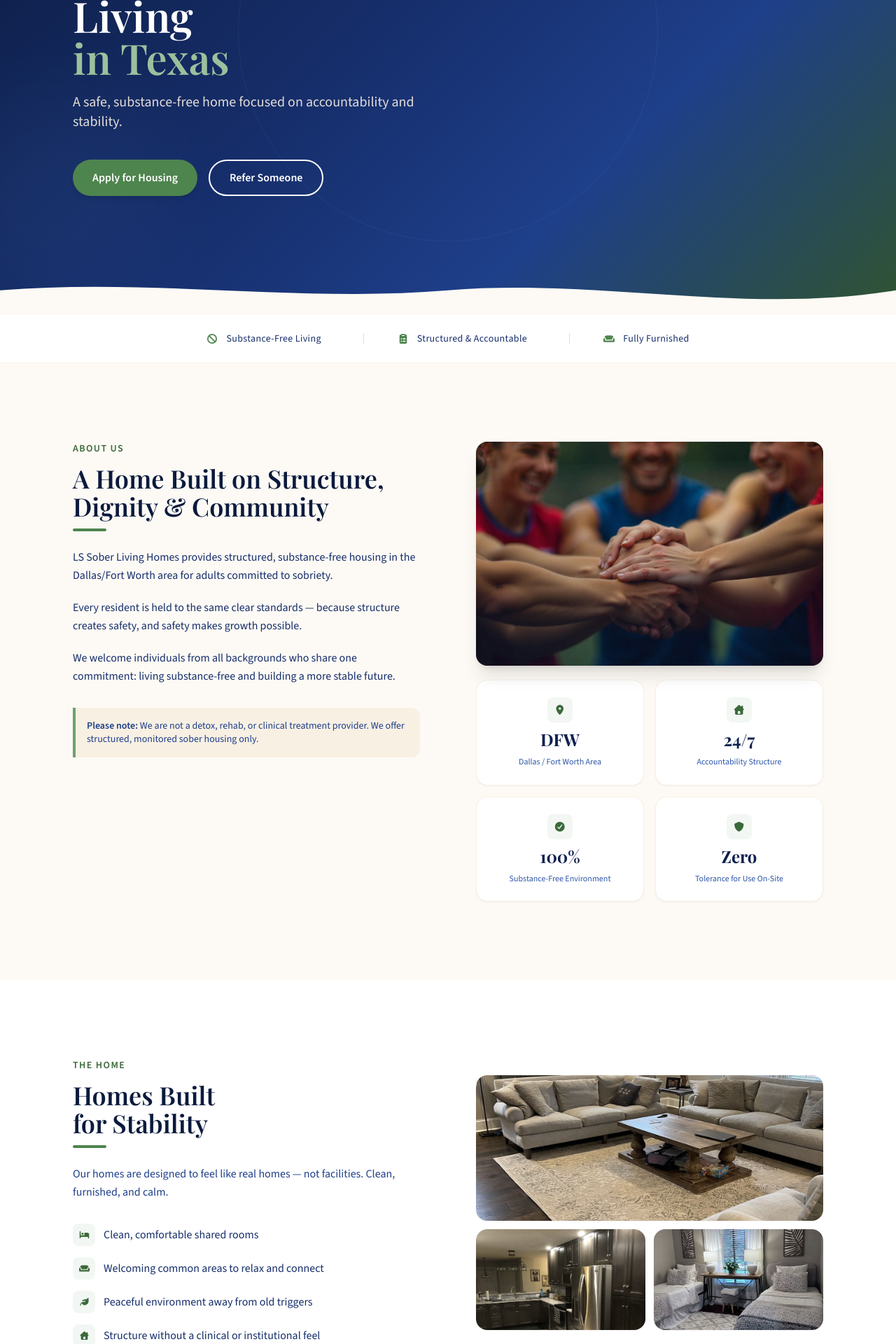
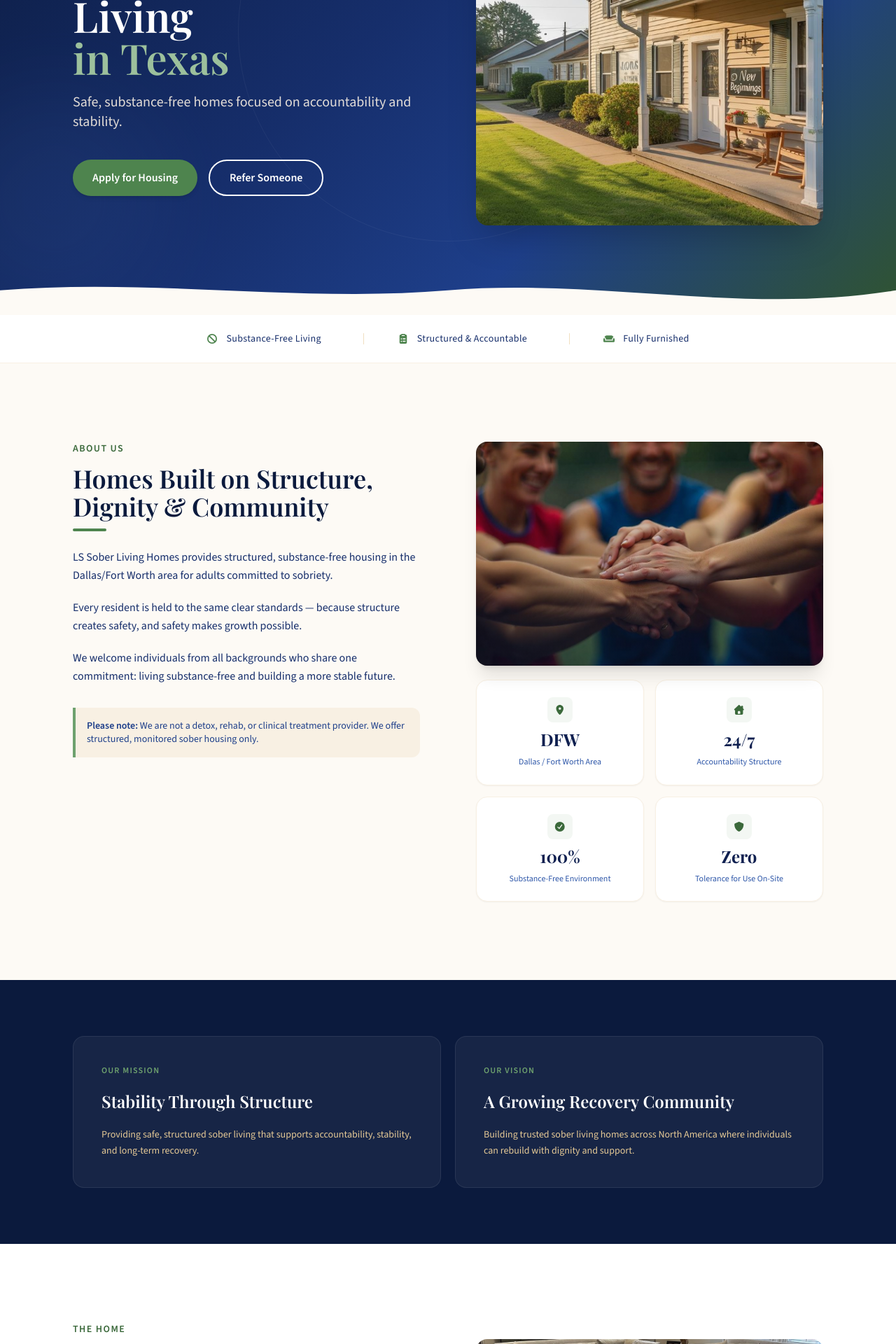
Before and after one commit to SharonNabiryo/LS-sober-Living, a React (Vite) app: page / in a window 1280 px wide. Shown: the part 360-2280 px from the top of the page at 70% size. Built offline with nearby package versions, Linux system fonts and the light colour scheme.

Commit message:
added mission and vision

```diff
--- a/src/App.jsx
+++ b/src/App.jsx
@@ -2,6 +2,7 @@ import Navbar          from './components/Navbar'
 import Hero            from './components/Hero'
 import TrustStrip      from './components/TrustStrip'
 import About           from './components/About'
+import MissionVision   from './components/MissionVision'
 import HomeFeel        from './components/HomeFeel'
 import WhatWeOffer     from './components/WhatWeOffer'
 import WhoWeServe      from './components/WhoWeServe'
@@ -24,6 +25,7 @@ export default function App() {
         <Hero />
         <TrustStrip />
         <About />
+        <MissionVision />
         <HomeFeel />
         <WhatWeOffer />
         <WhoWeServe />
@@ -36,7 +38,6 @@ export default function App() {
         <ApplicationForm />
         <FAQ />
         <Contact />
-        <CTAStrip />
       </main>
       <Footer />
     </>
--- a/src/components/About.jsx
+++ b/src/components/About.jsx
@@ -18,7 +18,7 @@ export default function About() {
           <div>
             <p className="text-sage-600 font-semibold text-sm uppercase tracking-widest mb-3">About Us</p>
             <h2 className="section-heading mb-0">
-              A Home Built on Structure,<br />Dignity & Community
+              Homes Built on Structure,<br />Dignity & Community
             </h2>
             <div className="accent-line" />
 
--- a/src/components/Hero.jsx
+++ b/src/components/Hero.jsx
@@ -10,7 +10,7 @@ export default function Hero() {
         <div className="absolute top-1/2 left-1/2 -translate-x-1/2 -translate-y-1/2 w-[600px] h-[600px] rounded-full border border-white opacity-5" />
       </div>
 
-      <div className="section-container relative z-10 py-20 lg:py-32 grid lg:grid-cols-2 gap-12 lg:gap-20 items-center">
+      <div className="max-w-6xl mx-auto px-6 sm:px-8 lg:px-10 w-full relative z-10 py-20 lg:py-32 grid lg:grid-cols-2 gap-6 lg:gap-20 items-center">
 
         {/* Text column */}
         <div className="text-center lg:text-left">
@@ -28,7 +28,7 @@ export default function Hero() {
           </h1>
 
           <p className="animate-on-load animate-delay-3 text-lg sm:text-xl text-sand-100/90 font-body font-light leading-relaxed mb-10 max-w-xl mx-auto lg:mx-0">
-            A safe, substance-free home focused on accountability and stability.
+            Safe, substance-free homes focused on accountability and stability.
           </p>
 
           <div className="animate-on-load animate-delay-4 flex flex-col sm:flex-row gap-4 justify-center lg:justify-start">
@@ -38,8 +38,8 @@ export default function Hero() {
         </div>
 
         {/* Image column — clean, no card attached */}
-        <div className="animate-on-load animate-delay-3 hidden lg:block">
-          <div className="h-[490px] w-full rounded-2xl overflow-hidden shadow-2xl">
+        <div className="animate-on-load animate-delay-3">
+          <div className="h-[220px] sm:h-80 lg:h-[490px] w-full rounded-2xl overflow-hidden shadow-2xl">
             <img
               src="/Hero.JPG"
               alt="Sober living home"
--- a/src/components/MissionVision.jsx
+++ b/src/components/MissionVision.jsx
@@ -3,7 +3,6 @@ export default function MissionVision() {
     <section className="py-14 lg:py-20 bg-navy-900">
       <div className="section-container">
         <div className="grid sm:grid-cols-2 gap-5">
-
           {/* Mission */}
           <div className="bg-white/5 border border-white/[0.08] rounded-2xl p-8 lg:p-10">
             <p className="text-sage-400 text-xs font-semibold uppercase tracking-widest mb-5">
@@ -27,13 +26,12 @@ export default function MissionVision() {
               A Growing Recovery Community
             </p>
             <p className="text-sand-300 text-sm leading-relaxed max-w-md">
-              Building trusted sober living homes across Texas where individuals
-              can rebuild with dignity and support.
+              Building trusted sober living homes across North America where
+              individuals can rebuild with dignity and support.
             </p>
           </div>
-
         </div>
       </div>
     </section>
-  )
+  );
 }
--- a/src/components/WhatWeOffer.jsx
+++ b/src/components/WhatWeOffer.jsx
@@ -4,7 +4,7 @@ import { faBan, faCalendarDays, faFlask, faCouch, faPeopleGroup, faBriefcase, fa
 const OFFERS = [
   { icon: faBan,          title: 'Substance-Free Environment',  desc: 'Zero tolerance for drugs or alcohol — always.' },
   { icon: faCalendarDays, title: 'Structured Daily Living',      desc: 'Curfews, routines, and clear expectations for every resident.' },
-  { icon: faFlask,        title: 'Random Drug Testing',          desc: 'Regular screening keeps the home safe and accountable.' },
+  { icon: faFlask,        title: 'Random Drug Testing',          desc: 'Regular screening keeps our homes safe and accountable.' },
   { icon: faCouch,        title: 'Fully Furnished Home',         desc: 'Move-in ready housing in the Dallas/Fort Worth area.' },
   { icon: faPeopleGroup,  title: 'Peer Support',                 desc: 'Live alongside others committed to the same recovery goals.' },
   { icon: faBriefcase,    title: 'Recovery-Focused Community',   desc: 'Employment, school, or treatment participation is expected.' },
```
Also changed, not shown: public/bedroom.JPG (added).
